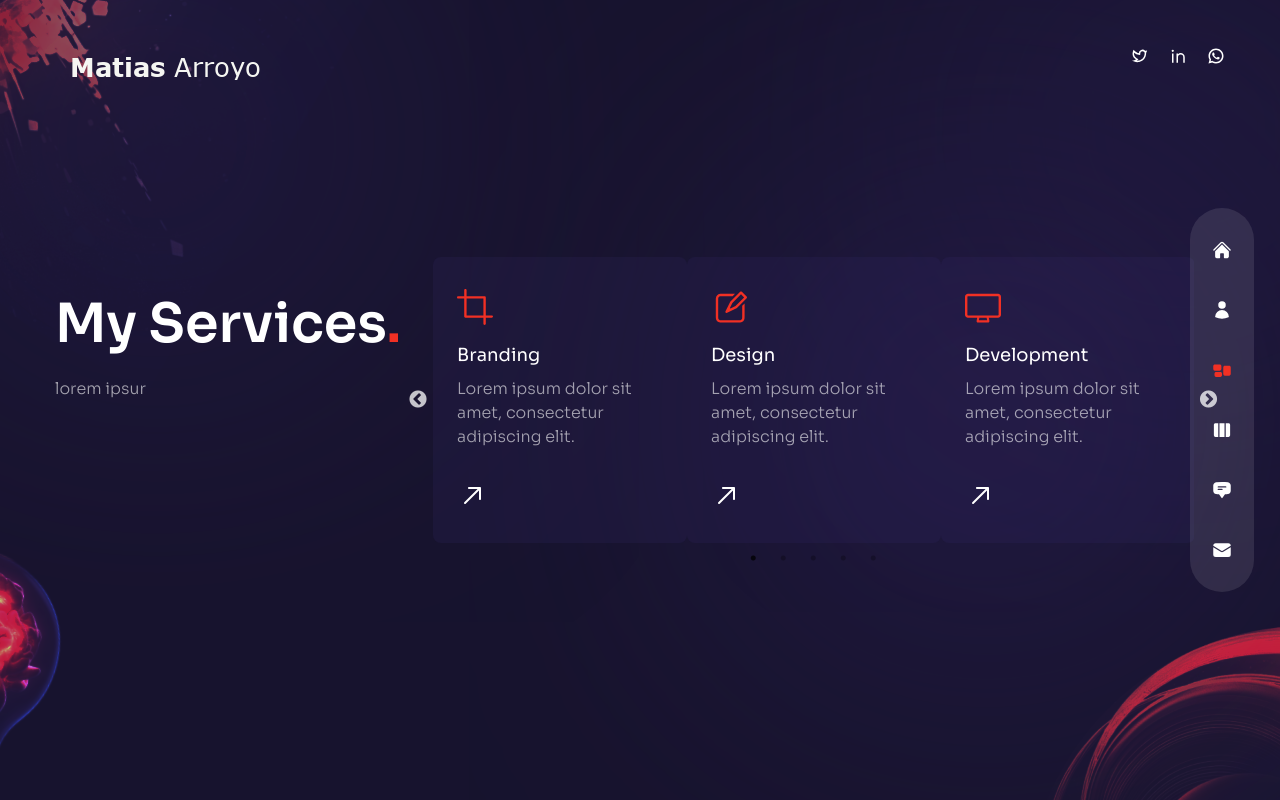
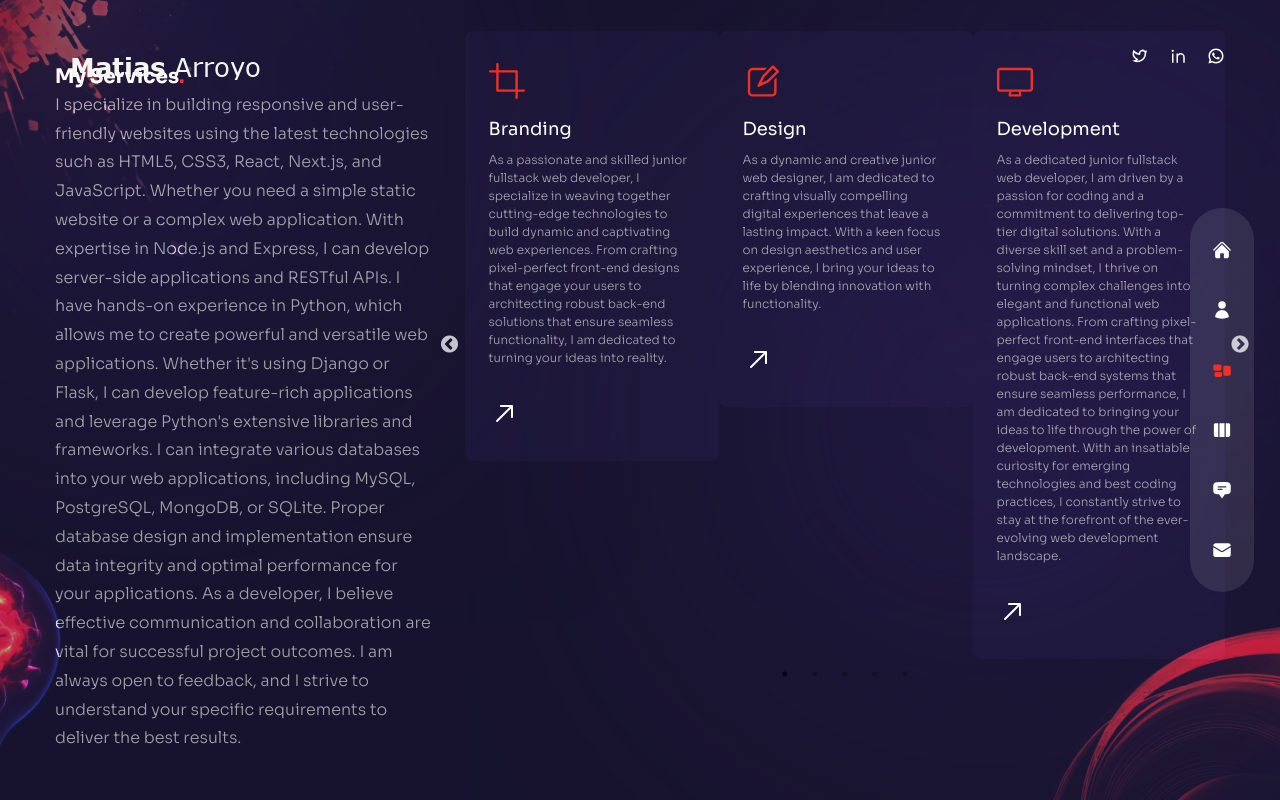
Before and after one commit to matiasarroyo1978/personal-portfolio, a Next.js app: page /services in a window 1280 px wide. Built offline with nearby package versions, Linux system fonts and the light colour scheme.

Commit message:
services

```diff
--- a/components/ServiceSlider.js
+++ b/components/ServiceSlider.js
@@ -17,27 +17,27 @@
   {
     icon: <RxCrop />,
     title: 'Branding',
-    description: 'Lorem ipsum dolor sit amet, consectetur adipiscing elit.',
+    description: 'As a passionate and skilled junior fullstack web developer, I specialize in weaving together cutting-edge technologies to build dynamic and captivating web experiences. From crafting pixel-perfect front-end designs that engage your users to architecting robust back-end solutions that ensure seamless functionality, I am dedicated to turning your ideas into reality.',
   },
   {
     icon: <RxPencil2 />,
     title: 'Design',
-    description: 'Lorem ipsum dolor sit amet, consectetur adipiscing elit.',
+    description: 'As a dynamic and creative junior web designer, I am dedicated to crafting visually compelling digital experiences that leave a lasting impact. With a keen focus on design aesthetics and user experience, I bring your ideas to life by blending innovation with functionality.',
   },
   {
     icon: <RxDesktop />,
     title: 'Development',
-    description: 'Lorem ipsum dolor sit amet, consectetur adipiscing elit.',
+    description: 'As a dedicated junior fullstack web developer, I am driven by a passion for coding and a commitment to delivering top-tier digital solutions. With a diverse skill set and a problem-solving mindset, I thrive on turning complex challenges into elegant and functional web applications. From crafting pixel-perfect front-end interfaces that engage users to architecting robust back-end systems that ensure seamless performance, I am dedicated to bringing your ideas to life through the power of development. With an insatiable curiosity for emerging technologies and best coding practices, I constantly strive to stay at the forefront of the ever-evolving web development landscape.',
   },
   {
     icon: <RxReader />,
     title: 'Copywriting',
-    description: 'Lorem ipsum dolor sit amet, consectetur adipiscing elit.',
+    description: 'As a passionate and skilled junior copywriter, I am dedicated to crafting words that breathe life into your brand and resonate with your target audience. With a flair for storytelling and a keen understanding of persuasive language, I bring your unique voice to every piece of content. From captivating website copy that captures the essence of your brand to engaging blog posts that drive traffic and conversions, I am committed to delivering copy that leaves a lasting impression.',
   },
   {
     icon: <RxRocket />,
     title: 'SEO',
-    description: 'Lorem ipsum dolor sit amet, consectetur adipiscing elit.',
+    description: "As a dedicated junior SEO specialist, I am passionate about optimizing your digital presence for enhanced visibility and organic growth. With a deep understanding of search engine algorithms and best SEO practices, I am committed to elevating your website's rankings and driving valuable traffic to your business. With a data-driven approach and a focus on continuous improvement, I monitor and analyze performance metrics to make data-backed decisions that lead to tangible results.",
   },
 ];
 
@@ -66,7 +66,7 @@
             <div className='text-4xl text-accent mb-4'>{item.icon}</div>
             <div className='mb-8'>
               <div className='mb-2 text-lg'>{item.title}</div>
-              <p className='max-w-[350px] leading-normal'>{item.description}</p>
+              <p className='max-w-[350px] leading-normal text-xs'>{item.description}</p>
             </div>
             <div className='text-3xl'>
               <RxArrowTopRight className='group-hover:rotate-45 group-hover:text-accent transition-all duration-300' />
--- a/pages/services/index.js
+++ b/pages/services/index.js
@@ -12,25 +12,29 @@
       <Circles />
       <div className='container mx-auto'>
         <div className='flex flex-col xl:flex-row gap-x-8'>
-          <div className='text-center flex xl:w-[30vm] flex-col lg:text-left mb-4 xl:mb-0 '>
-            <motion.h2
+          <div className='text-center flex xl:w-[30vm] flex-col lg:text-left mb-4 xl:mb-0'>
+            <motion.h3
               variants={fadeIn('up', 0.2)}
               initial='hidden'
               animate='show'
               exit='hidden'
-              className='h2 xl:mt-8'>
+              className='font-bold text-xl xl:mt-8'>
               My Services
               <span className='text-accent'>
                 .
               </span>
-            </motion.h2>
+            </motion.h3>
             <motion.p
                variants={fadeIn('up', 0.4)}
                initial='hidden'
                animate='show'
                exit='hidden'
-              className='mb-4 max-w-[400px] mx-auto lg:mx-0 '>
-              lorem ipsur
+              className='mb-4 max-w-[450px] mx-auto lg:mx-0 text-md'>
+                I specialize in building responsive and user-friendly websites using the latest technologies such as HTML5, CSS3, React, Next.js, and JavaScript. Whether you need a simple static website or a complex web application.
+                With expertise in Node.js and Express, I can develop server-side applications and RESTful APIs.
+                I have hands-on experience in Python, which allows me to create powerful and versatile web applications. Whether it's using Django or Flask, I can develop feature-rich applications and leverage Python's extensive libraries and frameworks.
+                I can integrate various databases into your web applications, including MySQL, PostgreSQL, MongoDB, or SQLite. Proper database design and implementation ensure data integrity and optimal performance for your applications.
+                As a developer, I believe effective communication and collaboration are vital for successful project outcomes. I am always open to feedback, and I strive to understand your specific requirements to deliver the best results.
             </motion.p>
           </div>
           <motion.div
```
